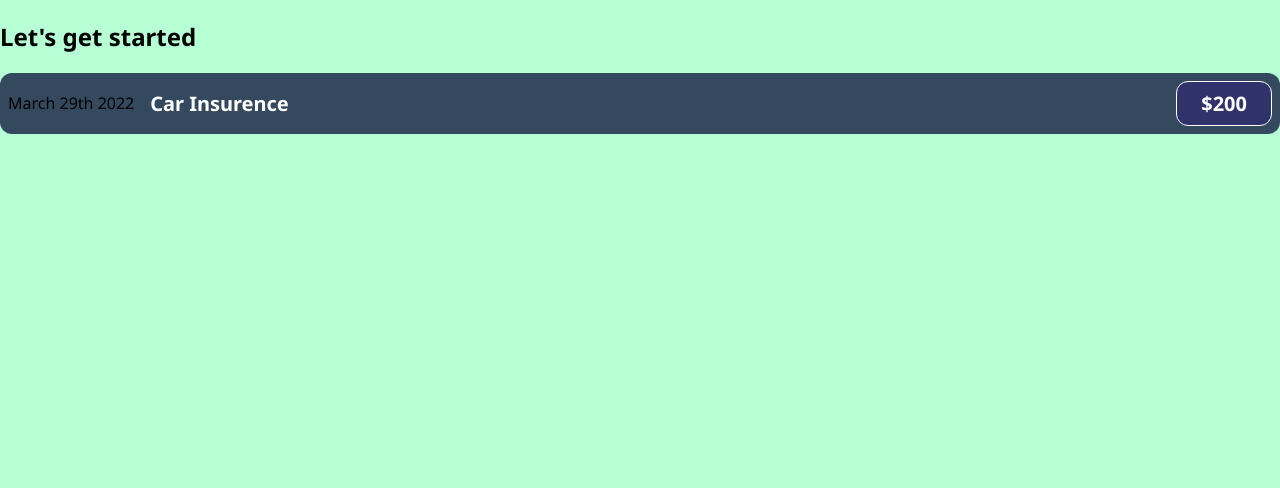
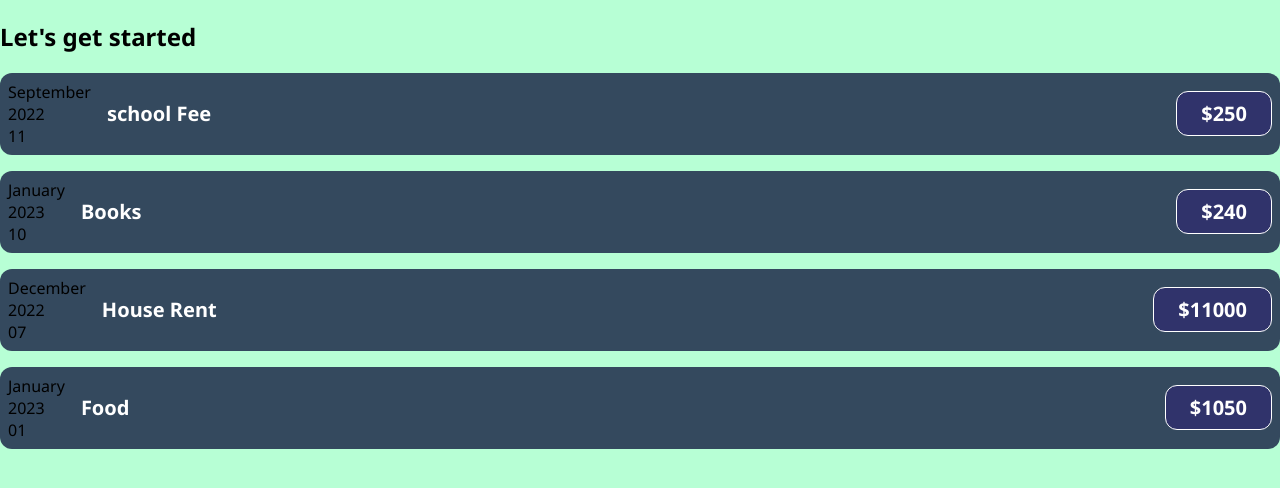
Before and after one commit to shakerbca/React, a JavaScript app: page / in a window 1280 px wide. Shown: the top 488 px of the page. Built offline with nearby package versions, Linux system fonts and the light colour scheme.

Commit message:
add arrays

```diff
--- a/src/App.js
+++ b/src/App.js
@@ -1,10 +1,57 @@
 import ExpenseItem from './components/ExpenseItem';
 
 function App(){
+    let expenses = [
+        {
+            id: 'e1',
+            title: 'school Fee',
+            amount: 250,
+            date: new Date(2022, 8, 11)
+        },
+        {
+            id: 'e2',
+            title: 'Books',
+            amount: 240,
+            date: new Date(2022, 12, 10)
+        },
+        {
+            id: 'e3',
+            title: 'House Rent',
+            amount: 11000,
+            date: new Date(2022, 11, 7)
+        },
+        {
+            id: 'e4',
+            title: 'Food',
+            amount: 1050,
+            date: new Date(2022, 12, 1)
+        }
+    ];
+
+
     return (
        <div>
         <h2>Let's get started</h2>
-        <ExpenseItem></ExpenseItem>
+        <ExpenseItem
+        date={ expenses[0].date }
+        title={ expenses[0].title }
+        amount={ expenses[0].amount }>
+        </ExpenseItem>
+
+        <ExpenseItem date={ expenses[1].date }
+        title={ expenses[1].title }
+        amount={ expenses[1].amount }>
+        </ExpenseItem>
+
+        <ExpenseItem date={ expenses[2].date }
+        title={ expenses[2].title }
+        amount={ expenses[2].amount }>
+        </ExpenseItem>
+
+        <ExpenseItem date={ expenses[3].date }
+        title={ expenses[3].title }
+        amount={ expenses[3].amount }>
+        </ExpenseItem>
         </div>
 
         );
--- a/src/components/ExpenseItem.js
+++ b/src/components/ExpenseItem.js
@@ -1,13 +1,19 @@
 import './ExpenseItem.css';
 
-function ExpenseItem(){
-    let title = "Car Insurence";
+function ExpenseItem(props){
+    const month = props.date.toLocaleString('en-US', {month: 'long'});
+    const year = props.date.getFullYear();
+    const day = props.date.toLocaleString('en-US', {day: '2-digit'});
     return (
         <div className="expense-item">
-            <div>March 29th 2022</div>
+            <div>
+                <div>{ month }</div>
+                <div>{ year }</div>
+                <div>{ day }</div>
+            </div>
             <div className="expense-item__description">
-                <h2>{title}</h2>
-                <div className="expense-item__price">$200</div>
+                <h2>{ props.title }</h2>
+                <div className="expense-item__price">${ props.amount }</div>
             </div>
         </div>
 
```
